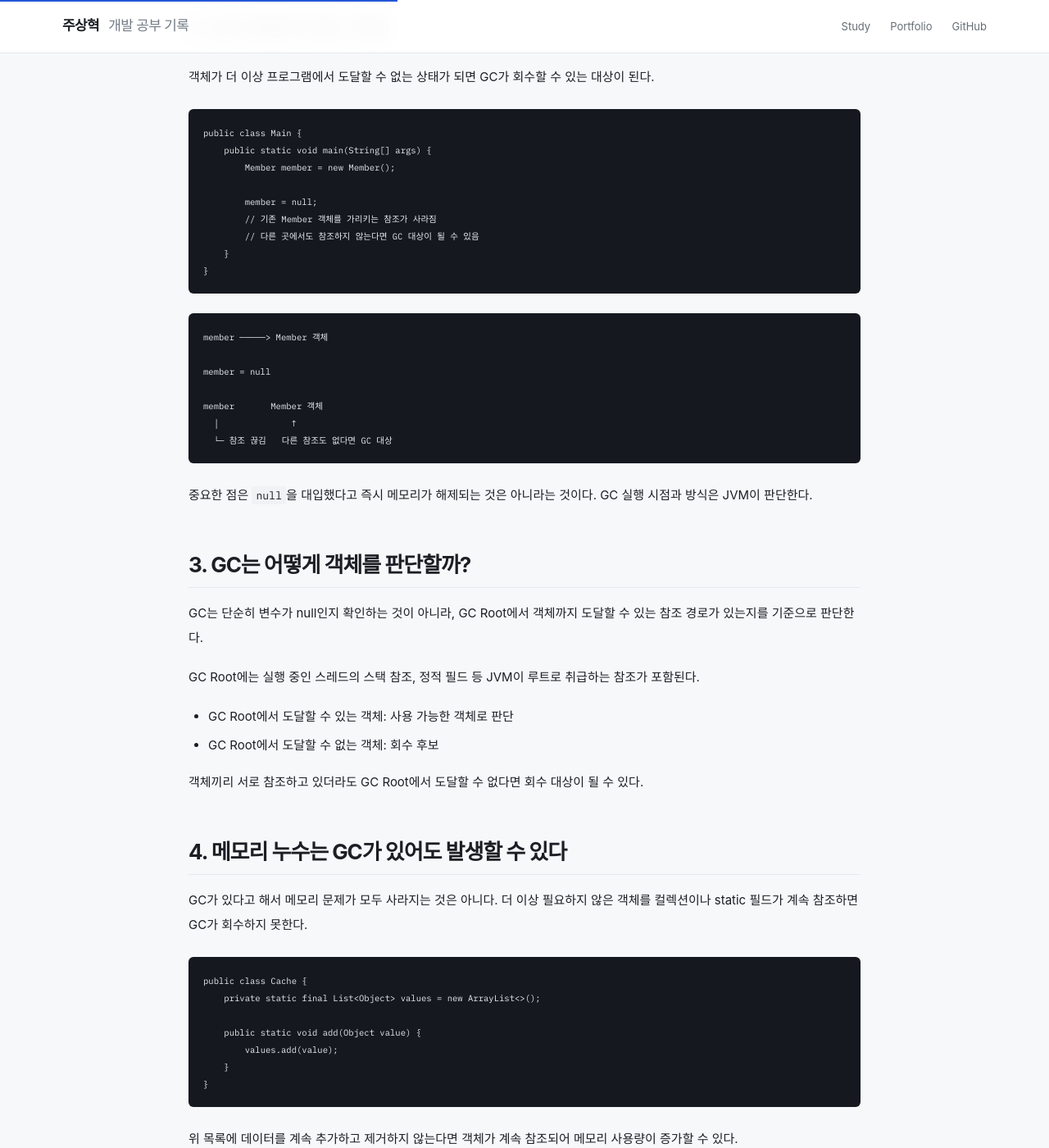
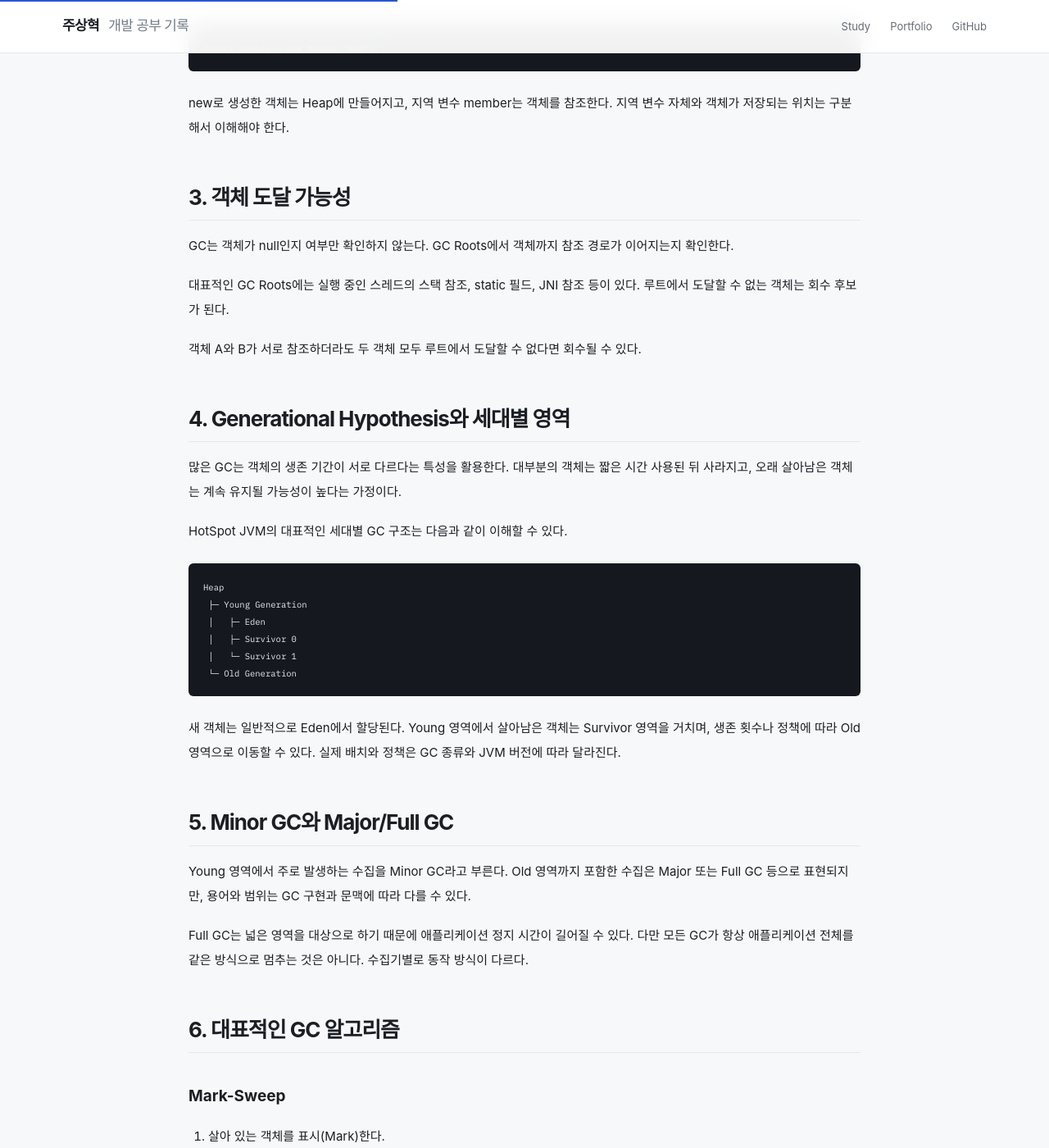
Before and after one commit to zuzusnasna/zuzusnasna.github.io, a Jekyll site: the page built from _posts/2026-10-30-java-garbage-collection.md, in a window 1280 px wide and 1400 px high, scrolled down 1121 px. Shown: the whole window at 82% size. Built offline with Jekyll 4.4.1, drawn with Linux system fonts in a browser that asks for light colours; some web fonts are replaced; some of the changed text lies outside the part shown.

Commit message:
docs: expand Java fundamentals study notes

````diff
--- a/_posts/2026-10-30-java-garbage-collection.md
+++ b/_posts/2026-10-30-java-garbage-collection.md
@@ -1,94 +1,108 @@
 ---
 layout: post
-title: "Java Garbage Collection — 객체 메모리를 관리하는 GC"
-date: 2026-10-30 12:30:00 +0900
+title: "Java Garbage Collection — Heap 구조와 GC 알고리즘"
+date: 2026-10-30 12:20:00 +0900
 categories: [Spring]
-tags: [Java, JVM, GC, Memory]
+tags: [Java, JVM, GC, Memory, Heap]
 ---
 
-Java에서는 개발자가 일반적으로 객체의 메모리를 직접 해제하지 않는다. JVM의 Garbage Collection(GC)이 더 이상 사용할 수 없는 객체를 찾아 메모리를 회수한다.
+## 1. Garbage Collection이란?
 
-## 1. 객체는 어디에 생성될까?
+Java는 객체 메모리를 개발자가 직접 해제하기보다 JVM의 Garbage Collector(GC)가 관리한다. GC는 더 이상 프로그램에서 도달할 수 없는 객체를 찾아 메모리를 회수한다.
 
-일반적인 객체와 배열은 JVM의 Heap 영역에 생성된다. 지역 변수에 저장된 참조값 등을 통해 객체에 접근한다.
+GC가 있다고 메모리 관리가 완전히 자동으로 해결되는 것은 아니다. 불필요한 참조를 계속 유지하면 객체는 살아 있는 상태로 남아 메모리 누수가 발생할 수 있다.
+
+## 2. Heap과 객체 생성
+
+일반적인 객체와 배열은 Heap 영역에 생성된다.
 
 ```java
-public class Main {
-    public static void main(String[] args) {
-        Member member = new Member();
-    }
-}
+Member member = new Member("Kim");
 ```
 
-이 코드에서 `new Member()`로 생성한 객체는 Heap에 만들어지고, 지역 변수 `member`가 해당 객체를 참조한다.
+new로 생성한 객체는 Heap에 만들어지고, 지역 변수 member는 객체를 참조한다. 지역 변수 자체와 객체가 저장되는 위치는 구분해서 이해해야 한다.
 
-## 2. GC 대상이 되는 시점
+## 3. 객체 도달 가능성
 
-객체가 더 이상 프로그램에서 도달할 수 없는 상태가 되면 GC가 회수할 수 있는 대상이 된다.
+GC는 객체가 null인지 여부만 확인하지 않는다. GC Roots에서 객체까지 참조 경로가 이어지는지 확인한다.
 
-```java
-public class Main {
-    public static void main(String[] args) {
-        Member member = new Member();
+대표적인 GC Roots에는 실행 중인 스레드의 스택 참조, static 필드, JNI 참조 등이 있다. 루트에서 도달할 수 없는 객체는 회수 후보가 된다.
 
-        member = null;
-        // 기존 Member 객체를 가리키는 참조가 사라짐
-        // 다른 곳에서도 참조하지 않는다면 GC 대상이 될 수 있음
-    }
-}
+객체 A와 B가 서로 참조하더라도 두 객체 모두 루트에서 도달할 수 없다면 회수될 수 있다.
+
+## 4. Generational Hypothesis와 세대별 영역
+
+많은 GC는 객체의 생존 기간이 서로 다르다는 특성을 활용한다. 대부분의 객체는 짧은 시간 사용된 뒤 사라지고, 오래 살아남은 객체는 계속 유지될 가능성이 높다는 가정이다.
+
+HotSpot JVM의 대표적인 세대별 GC 구조는 다음과 같이 이해할 수 있다.
+
+```text
+Heap
+ ├─ Young Generation
+ │   ├─ Eden
+ │   ├─ Survivor 0
+ │   └─ Survivor 1
+ └─ Old Generation
 ```
 
-```text
-member ─────> Member 객체
+새 객체는 일반적으로 Eden에서 할당된다. Young 영역에서 살아남은 객체는 Survivor 영역을 거치며, 생존 횟수나 정책에 따라 Old 영역으로 이동할 수 있다. 실제 배치와 정책은 GC 종류와 JVM 버전에 따라 달라진다.
 
-member = null
+## 5. Minor GC와 Major/Full GC
 
-member       Member 객체
-  │              ↑
-  └─ 참조 끊김   다른 참조도 없다면 GC 대상
-```
+Young 영역에서 주로 발생하는 수집을 Minor GC라고 부른다. Old 영역까지 포함한 수집은 Major 또는 Full GC 등으로 표현되지만, 용어와 범위는 GC 구현과 문맥에 따라 다를 수 있다.
 
-중요한 점은 `null`을 대입했다고 즉시 메모리가 해제되는 것은 아니라는 것이다. GC 실행 시점과 방식은 JVM이 판단한다.
+Full GC는 넓은 영역을 대상으로 하기 때문에 애플리케이션 정지 시간이 길어질 수 있다. 다만 모든 GC가 항상 애플리케이션 전체를 같은 방식으로 멈추는 것은 아니다. 수집기별로 동작 방식이 다르다.
 
-## 3. GC는 어떻게 객체를 판단할까?
+## 6. 대표적인 GC 알고리즘
 
-GC는 단순히 변수가 null인지 확인하는 것이 아니라, GC Root에서 객체까지 도달할 수 있는 참조 경로가 있는지를 기준으로 판단한다.
+### Mark-Sweep
 
-GC Root에는 실행 중인 스레드의 스택 참조, 정적 필드 등 JVM이 루트로 취급하는 참조가 포함된다.
+1. 살아 있는 객체를 표시(Mark)한다.
+2. 표시되지 않은 객체의 메모리를 회수(Sweep)한다.
 
-- GC Root에서 도달할 수 있는 객체: 사용 가능한 객체로 판단
-- GC Root에서 도달할 수 없는 객체: 회수 후보
+구현이 단순하지만 빈 공간이 여러 조각으로 나뉘는 단편화가 발생할 수 있다.
 
-객체끼리 서로 참조하고 있더라도 GC Root에서 도달할 수 없다면 회수 대상이 될 수 있다.
+### Mark-Compact
 
-## 4. 메모리 누수는 GC가 있어도 발생할 수 있다
+살아 있는 객체를 표시한 다음 한쪽으로 모아 연속된 공간을 확보한다. 단편화를 줄일 수 있지만 객체 이동 비용이 발생한다.
 
-GC가 있다고 해서 메모리 문제가 모두 사라지는 것은 아니다. 더 이상 필요하지 않은 객체를 컬렉션이나 static 필드가 계속 참조하면 GC가 회수하지 못한다.
+### Copying
 
-```java
-public class Cache {
-    private static final List<Object> values = new ArrayList<>();
+한 영역에서 살아남은 객체를 다른 영역으로 복사하고 기존 영역을 비운다. 살아 있는 객체가 적은 영역을 수집할 때 효율적일 수 있다. Young Generation의 Survivor 처리 개념과 연결해 이해할 수 있다.
 
-    public static void add(Object value) {
-        values.add(value);
-    }
-}
-```
+## 7. GC 종류
 
-위 목록에 데이터를 계속 추가하고 제거하지 않는다면 객체가 계속 참조되어 메모리 사용량이 증가할 수 있다.
+HotSpot JVM에는 여러 수집기가 있다.
 
-## 5. System.gc()는 즉시 실행 명령이 아니다
+| GC | 특징 |
+| --- | --- |
+| Serial GC | 단일 스레드 중심의 단순한 수집기 |
+| Parallel GC | 처리량(Throughput)을 중시 |
+| G1 GC | 힙을 여러 Region으로 나눠 관리 |
+| ZGC | 낮은 지연 시간을 목표로 설계 |
 
-```java
-System.gc();
-```
+어떤 GC가 가장 좋은지는 서비스의 힙 크기, 응답 지연 목표, 처리량, CPU·메모리 자원에 따라 달라진다.
 
-GC 수행을 요청하는 힌트일 뿐, 반드시 즉시 GC가 실행된다고 보장하지 않는다. 일반적인 애플리케이션 코드에서 메모리 정리를 위해 반복적으로 호출하는 방식은 피해야 한다.
+## 8. GC가 성능에 미치는 영향
 
-## 6. 실제 서버에서 중요한 이유
+객체가 빠르게 생성되면 GC가 더 자주 동작할 수 있다. GC 중 애플리케이션 스레드가 멈추는 구간을 Stop-The-World(STW)라고 한다. 수집기와 단계에 따라 동시 수행 작업도 있지만 일부 단계에서는 정지가 발생할 수 있다.
 
-웹 서버는 요청을 처리하면서 DTO, 엔티티, 문자열 등 다양한 객체를 계속 생성한다. 객체가 적절한 시점에 더 이상 참조되지 않으면 GC가 메모리를 회수할 수 있다.
+성능을 확인할 때는 다음을 살펴본다.
 
-반대로 불필요한 참조가 계속 남으면 메모리 사용량이 증가하고, GC가 자주 동작하거나 애플리케이션 성능에 영향을 줄 수 있다.
+- GC 발생 횟수와 소요 시간
+- GC 이후 Heap 사용량
+- 객체 할당률
+- Old 영역 사용량 추세
+- 애플리케이션 응답 시간과 GC 정지 시간
 
-GC는 메모리 해제를 자동화하지만, 객체 참조를 불필요하게 유지하지 않도록 설계하는 책임은 개발자에게 있다.
+## 9. System.gc() 주의
+
+System.gc()는 GC 수행을 요청하는 힌트다. 즉시 실행이나 메모리 회수를 보장하지 않는다. 일반적인 서버 코드에서 반복 호출해 메모리를 관리하려는 방식은 피해야 한다.
+
+## 핵심 정리
+
+- 객체는 일반적으로 Heap에 생성된다.
+- GC는 GC Roots에서의 도달 가능성을 기준으로 객체를 판단한다.
+- 세대별 GC는 짧게 살아남는 객체가 많다는 특성을 활용한다.
+- Mark-Sweep, Mark-Compact, Copying은 대표적인 회수 알고리즘이다.
+- GC 종류는 응답 지연과 처리량 목표에 맞춰 선택한다.
````
